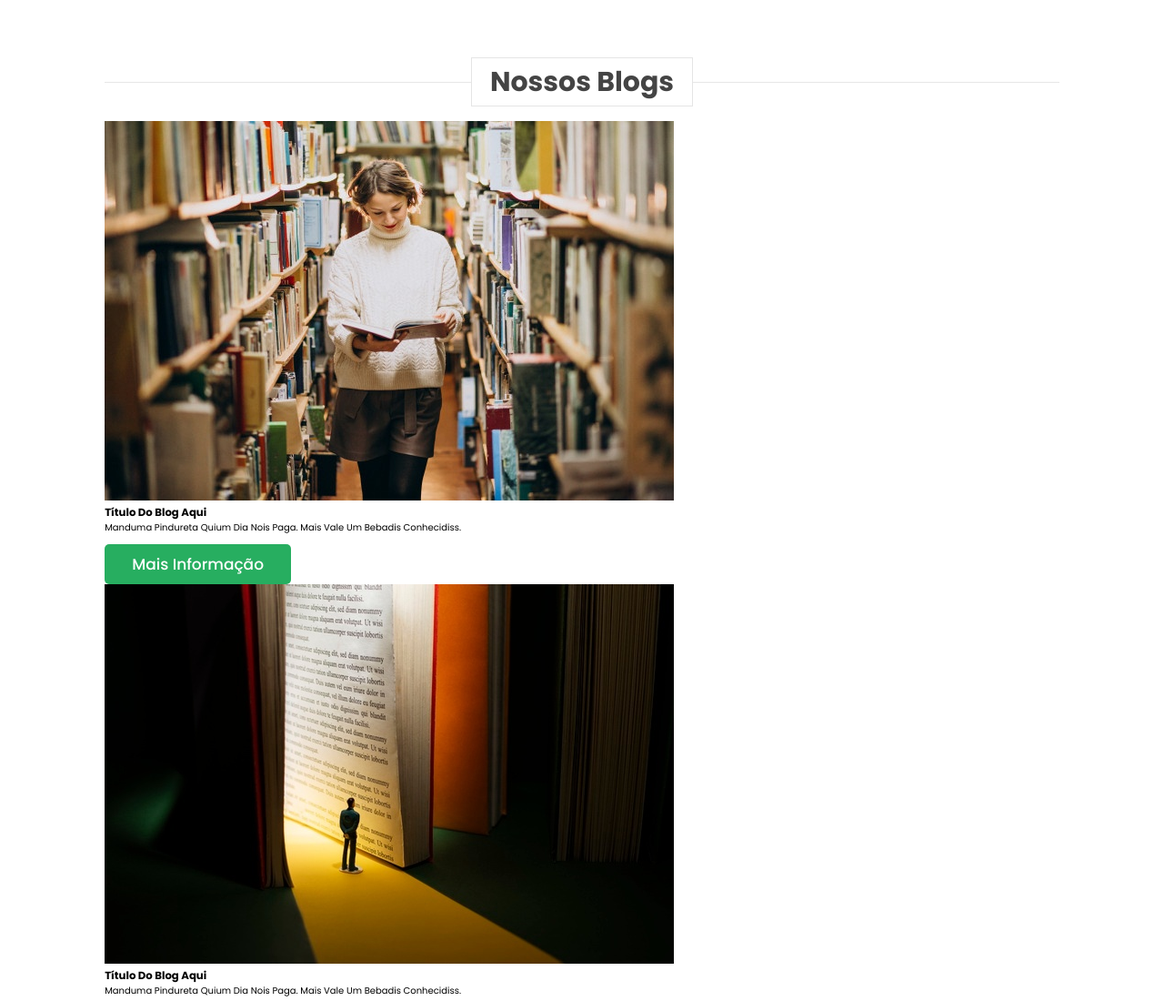
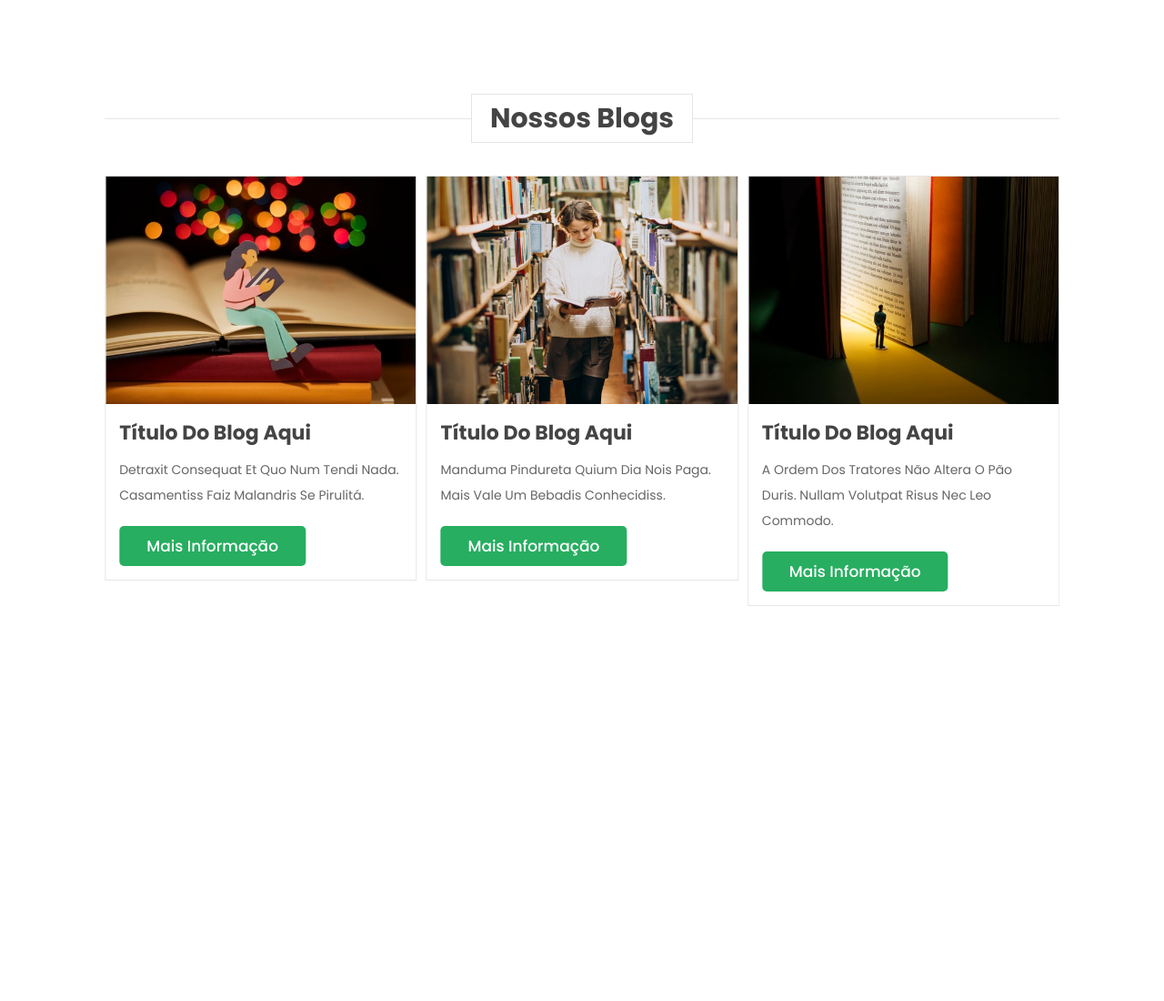
Before and after one commit to daniel-oliv3/e-commercer-book-store-website, a plain HTML site: page index.html in a window 1280 px wide. Shown: the part 3360-4460 px from the top of the page at 91% size. After the commit the page ends 4096 px from the top, so only its background shows below. Drawn offline with nearby package versions, Linux system fonts and the light colour scheme.

Commit message:
Update swiper slide blogs

```diff
--- a/css/style.css
+++ b/css/style.css
@@ -651,6 +651,7 @@ section {
     border: var(--border);
     padding: 2rem;
     text-align: center;
+    margin: 2rem 0;
 }
 
 .reviews .reviews-slider .box:hover {
@@ -687,15 +688,53 @@ section {
 
 
 
+/* ======= Blogs Section/Seção de Blogs ======= */
+.blogs .blogs-slider .box {
+    margin: 2rem 0;
+    border: var(--border);
+}
+
+.blogs .blogs-slider .box:hover {
+    border: var(--border-hover);
+}
 
 
+.blogs .blogs-slider .box .image {
+    height: 25rem;
+    width: 100%;
+    overflow: hidden;
+}
 
 
+.blogs .blogs-slider .box .image img {
+    height: 100%;
+    width: 100%;
+    object-fit: cover;
+}
 
 
+.blogs .blogs-slider .box:hover .image img {
+    transform: scale(1.1);
+}
 
 
+.blogs .blogs-slider .box .content {
+    padding: 1.5rem;
+}
 
+
+.blogs .blogs-slider .box .content h3 {
+    font-size: 2.2rem;
+    color: var(--black);
+}
+
+
+.blogs .blogs-slider .box .content p {
+    font-size: 1.4rem;
+    color: var(--light-color);
+    padding: 1rem 0;
+    line-height: 2;
+}
 
 
 
--- a/index.html
+++ b/index.html
@@ -574,9 +574,9 @@
 <!-- ======= Blogs Section/Seção de Blogs ======= -->
 <section class="blogs" id="blogs">
 	<h1 class="heading"> <span>Nossos Blogs</span></h1>
-	<div class="blogs-slider">
-		<div class="wrapper">
-			<div class="box">
+	<div class="swiper blogs-slider">
+		<div class="swiper-wrapper">
+			<div class="swiper-slide box">
 				<div class="image">
 					<img src="img/blog-1.jpg" alt="">
 				</div>
@@ -586,43 +586,43 @@
 					<a href="#" class="btn">Mais informação</a>
 				</div>
 			</div>
-			<div class="box">
+			<div class="swiper-slide box">
 				<div class="image">
 					<img src="img/blog-2.jpg" alt="">
 				</div>
 				<div class="content">
 					<h3>Título do blog aqui</h3>
-					<p>Manduma pindureta quium dia nois paga. Mais vale um bebadis conhecidiss.</p>
+					<p>A ordem dos tratores não altera o pão duris. Nullam volutpat risus nec leo commodo.</p>
 					<a href="#" class="btn">Mais informação</a>
 				</div>
 			</div>
-			<div class="box">
+			<div class="swiper-slide box">
 				<div class="image">
 					<img src="img/blog-3.jpg" alt="">
 				</div>
 				<div class="content">
 					<h3>Título do blog aqui</h3>
-					<p>Manduma pindureta quium dia nois paga. Mais vale um bebadis conhecidiss.</p>
+					<p>Si u mundo tá muito paradis? Toma um mé que o mundo vai girarzis! Todo mundo vê os porris.</p>
 					<a href="#" class="btn">Mais informação</a>
 				</div>
 			</div>
-			<div class="box">
+			<div class="swiper-slide box">
 				<div class="image">
 					<img src="img/blog-4.jpg" alt="">
 				</div>
 				<div class="content">
 					<h3>Título do blog aqui</h3>
-					<p>Manduma pindureta quium dia nois paga. Mais vale um bebadis conhecidiss.</p>
+					<p>Posuere libero varius. Nullam a nisl ut ante blandit hendrerit. Aenean sit amet nisi.</p>
 					<a href="#" class="btn">Mais informação</a>
 				</div>
 			</div>
-			<div class="box">
+			<div class="swiper-slide box">
 				<div class="image">
 					<img src="img/blog-5.jpg" alt="">
 				</div>
 				<div class="content">
 					<h3>Título do blog aqui</h3>
-					<p>Manduma pindureta quium dia nois paga. Mais vale um bebadis conhecidiss.</p>
+					<p>Detraxit consequat et quo num tendi nada. Casamentiss faiz malandris se pirulitá.</p>
 					<a href="#" class="btn">Mais informação</a>
 				</div>
 			</div>
--- a/js/script.js
+++ b/js/script.js
@@ -150,3 +150,28 @@ var swiper = new Swiper(".books-slider", {
       },
     },
   });
+
+
+
+/*Slider Swiper Blogs/Blogs*/
+  var swiper = new Swiper(".blogs-slider", {
+    spaceBetween: 10,
+    grabCursor:true,
+    loop:true,
+    centeredSlides: true,
+    autoplay: {
+      delay: 9500,
+      disableOnInteraction: false,
+    },
+    breakpoints: {
+      0: {
+        slidesPerView: 1,
+      },
+      768: {
+        slidesPerView: 2,
+      },
+      1024: {
+        slidesPerView: 3,
+      },
+    },
+  });
```
